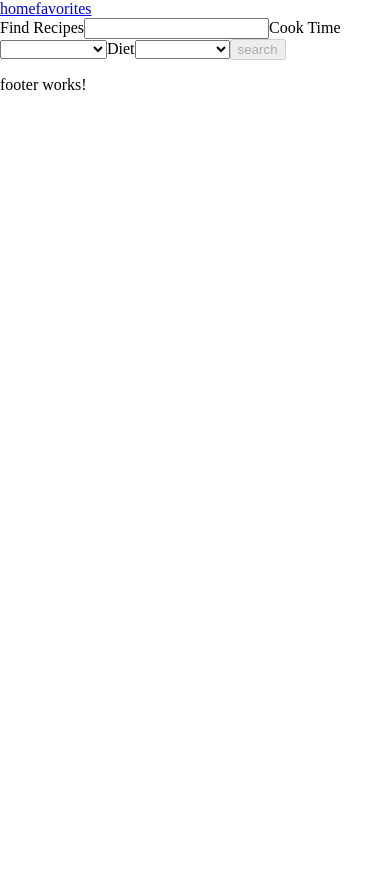
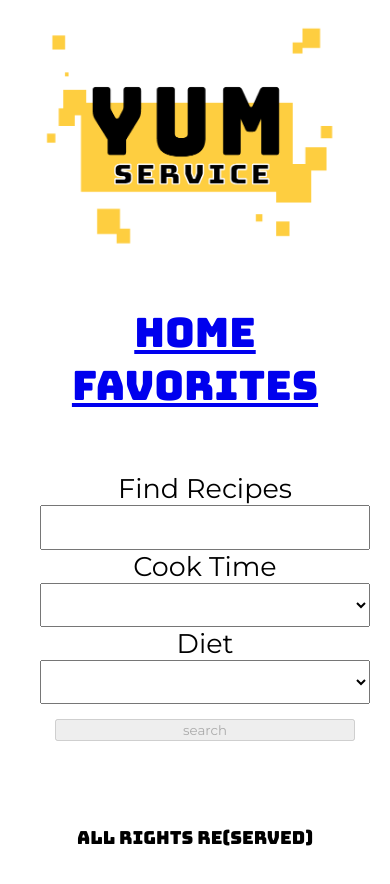
Before and after one commit to Spenn0/recipe-box, an Angular app: page /home in a window 390 px wide. Shown: the top 884 px of the page. Before the commit the page ends 844 px from the top, so only its background shows below. Built offline with nearby package versions, Linux system fonts and the light colour scheme.

Commit message:
iPhone layout/mobile layout

```diff
--- a/src/app/footer/footer.component.css
+++ b/src/app/footer/footer.component.css
@@ -0,0 +1,6 @@
+.footer-bar {
+  display: flex;
+  justify-content: center;
+  align-items: center;
+  margin: 50px;
+}
--- a/src/app/footer/footer.component.html
+++ b/src/app/footer/footer.component.html
@@ -1 +1,3 @@
-<p>footer works!</p>
+<div class="footer-bar">
+  <p>ALL RIGHTS RE(SERVED)</p>
+</div>
--- a/src/app/header/header.component.css
+++ b/src/app/header/header.component.css
@@ -0,0 +1,39 @@
+.header {
+  display: flex;
+  flex-direction: column;
+  align-items: center;
+}
+
+.logo-container {
+  width: 100%;
+  display: flex;
+  justify-content: center;
+  position: relative;
+}
+
+img {
+  /* top: 0;
+  left: 100px; */
+  width: 100%;
+  height: auto;
+  display: flex;
+  justify-content: center;
+}
+
+.nav-container {
+  width: 100%;
+  margin: 10px;
+  display: flex;
+
+  /* justify-content: center; */
+  /* height: 100vh; */
+}
+.nav-bar {
+  width: 100%;
+  display: flex;
+  flex-direction: column;
+  align-items: center;
+  /* justify-content: space-evenly; */
+  font-size: 2.25em;
+  padding: 20px;
+}
--- a/src/app/header/header.component.html
+++ b/src/app/header/header.component.html
@@ -1,2 +1,11 @@
-<a routerLink="/home">home</a>
-<a routerLink="/favorites">favorites</a>
+<header class="header">
+  <div class="logo-contianer">
+    <img src="assets/yum-service-logo.png" alt="logo bebe" />
+  </div>
+  <section class="nav-container">
+    <nav class="nav-bar">
+      <a routerLink="/home">home</a>
+      <a routerLink="/favorites">favorites</a>
+    </nav>
+  </section>
+</header>
--- a/src/app/recipe-card/recipe-card.component.html
+++ b/src/app/recipe-card/recipe-card.component.html
@@ -17,8 +17,8 @@
   <p>Name:{{ recipeRef.recipe.label }}</p>
   <img src="{{ recipeRef.recipe.image }}" alt="" />
   <div class="buttons">
-    <button (click)="showDetails()">Details</button>
-    <button class="favorite" (click)="emitFavoriteEvent(recipeRef)">
+    <button class="btn" (click)="showDetails()">Details</button>
+    <button class="btn favorite" (click)="emitFavoriteEvent(recipeRef)">
       fav icon
     </button>
   </div>
--- a/src/app/search1/search1.component.css
+++ b/src/app/search1/search1.component.css
@@ -0,0 +1,23 @@
+.form-containah {
+  width: 100%;
+  margin: 10px;
+}
+
+.search-form {
+  display: flex;
+  flex-direction: column;
+  text-align: center;
+  /* align-items: center; */
+  font-size: 1.5em;
+  margin: 10px;
+  padding: 20px;
+}
+
+.inputs {
+  padding: 5px;
+  font-size: 1.000000009em;
+}
+
+.btn {
+  margin: 15px;
+}
--- a/src/app/search1/search1.component.html
+++ b/src/app/search1/search1.component.html
@@ -1,15 +1,20 @@
-<form #searchForm="ngForm" (ngSubmit)="emitSearchTerm(searchForm)">
+<section class="form-containah">
+  <form
+    class="search-form"
+    #searchForm="ngForm"
+    (ngSubmit)="emitSearchTerm(searchForm)"
+  >
     <label for="q">Find Recipes</label>
-  <input type="text" name="q" id="q" required ngModel />
+    <input class="inputs" type="text" name="q" id="q" required ngModel />
     <label for="cookTime">Cook Time</label>
-  <select name="cookTime" id="cookTime" ngModel>
+    <select class="inputs" name="cookTime" id="cookTime" ngModel>
       <option value=""></option>
       <option value="1-30">0-30 minutes</option>
       <option value="30-60">30-60 minutes</option>
       <option value="60-10001">60+ minutes</option>
     </select>
     <label for="dietType">Diet</label>
-  <select name="dietType" id="dietType" ngModel>
+    <select class="inputs" name="dietType" id="dietType" ngModel>
       <option value=""></option>
       <option value="low-carb">Low-carb</option>
       <option value="balanced">Balanced</option>
@@ -18,5 +23,6 @@
       <!-- <option value="low-sodium">Low-sodium</option> -->
       <option value="low-fat">Low-fat</option>
     </select>
-  <button [disabled]="searchForm.invalid">search</button>
+    <button class="btn" [disabled]="searchForm.invalid">search</button>
   </form>
+</section>
--- a/src/index.html
+++ b/src/index.html
@@ -1,11 +1,21 @@
-<!doctype html>
+<!DOCTYPE html>
 <html lang="en">
   <head>
-  <meta charset="utf-8">
+    <meta charset="utf-8" />
     <title>RecipeFinder</title>
-  <base href="/">
-  <meta name="viewport" content="width=device-width, initial-scale=1">
-  <link rel="icon" type="image/x-icon" href="favicon.ico">
+    <base href="/" />
+    <meta name="viewport" content="width=device-width, initial-scale=1" />
+    <link rel="icon" type="image/x-icon" href="favicon.ico" />
+    <link rel="preconnect" href="https://fonts.gstatic.com" />
+    <link
+      href="https://fonts.googleapis.com/css2?family=Bungee&display=swap"
+      rel="stylesheet"
+    />
+    <link rel="preconnect" href="https://fonts.gstatic.com" />
+    <link
+      href="https://fonts.googleapis.com/css2?family=Bungee&family=Montserrat&display=swap"
+      rel="stylesheet"
+    />
   </head>
   <body>
     <app-root></app-root>
--- a/src/styles.css
+++ b/src/styles.css
@@ -1,4 +1,16 @@
-body, p, h1 {
-    margin: 0;
-    padding: 0;
+body,
+p,
+h1 {
+  margin: 0;
+  padding: 0;
+  font-size: 18px;
 }
+.nav-bar,
+.footer-bar {
+  font-family: "Bungee", cursive;
+}
+
+body,
+.btn {
+  font-family: "Montserrat", sans-serif;
+}
```
Lines whose indentation alone changed are shown as unchanged.
